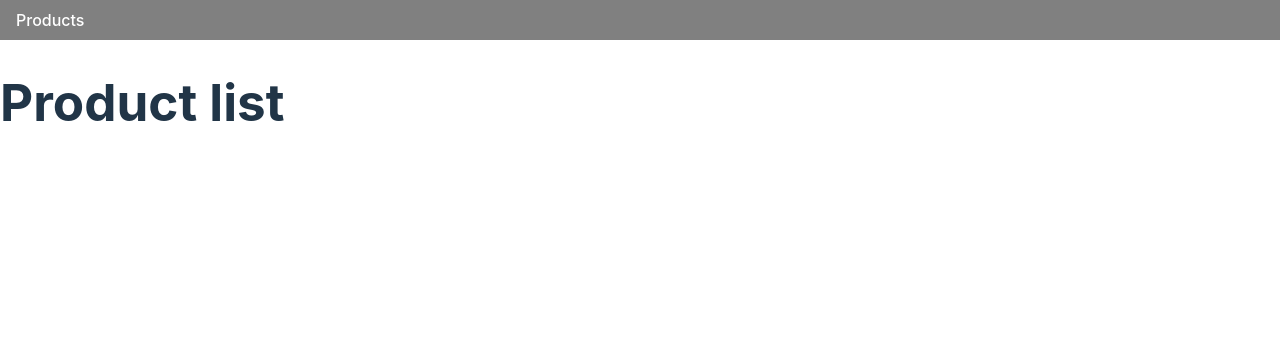
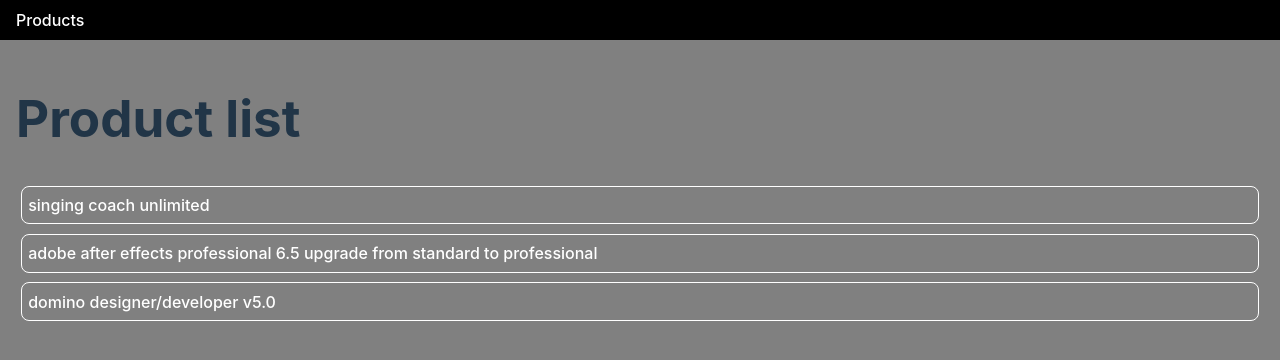
Before and after one commit to KeithChasen/products-prototype, a React (Vite) app: page / in a window 1280 px wide. Shown: the top 360 px of the page. Built offline with nearby package versions, Linux system fonts and the light colour scheme.

Commit message:
styling for products list

```diff
--- a/src/index.css
+++ b/src/index.css
@@ -31,7 +31,7 @@
 }
 
 header {
-  background: grey;
+  background: black;
   width: 100%;
   height: 5vh;
   display: flex;
@@ -51,6 +51,26 @@
 h1 {
   font-size: 3.2em;
   line-height: 1.1;
+}
+
+.productList {
+  display: flex;
+  background: grey;
+  padding: 1rem;
+  height: 100vh;
+  flex-direction: column;
+}
+
+.productList a {
+  border: 1px solid white;
+  border-radius: .5rem;
+  margin: .3rem;
+  padding: .4rem;
+}
+
+.productList a:hover {
+  color: darkgray;
+  border: 1px solid darkgray;
 }
 
 button {
--- a/src/pages/ProductList.tsx
+++ b/src/pages/ProductList.tsx
@@ -12,12 +12,16 @@
 
     return (
         <>
+            <main className="productList">
             <h1>Product list</h1>
-            <>
-                <Link to={'/1'}>Item 1</Link>
-                <Link to={'/2'}>Item 2</Link>
-                <Link to={'/3'}>Item 3</Link>
-            </>
+                {
+                    products.map(product => (
+                        <Link to={`/${product.number}`}>
+                            {product.name}
+                        </Link>
+                    ))
+                }
+            </main>
         </>
     );
 }
```
